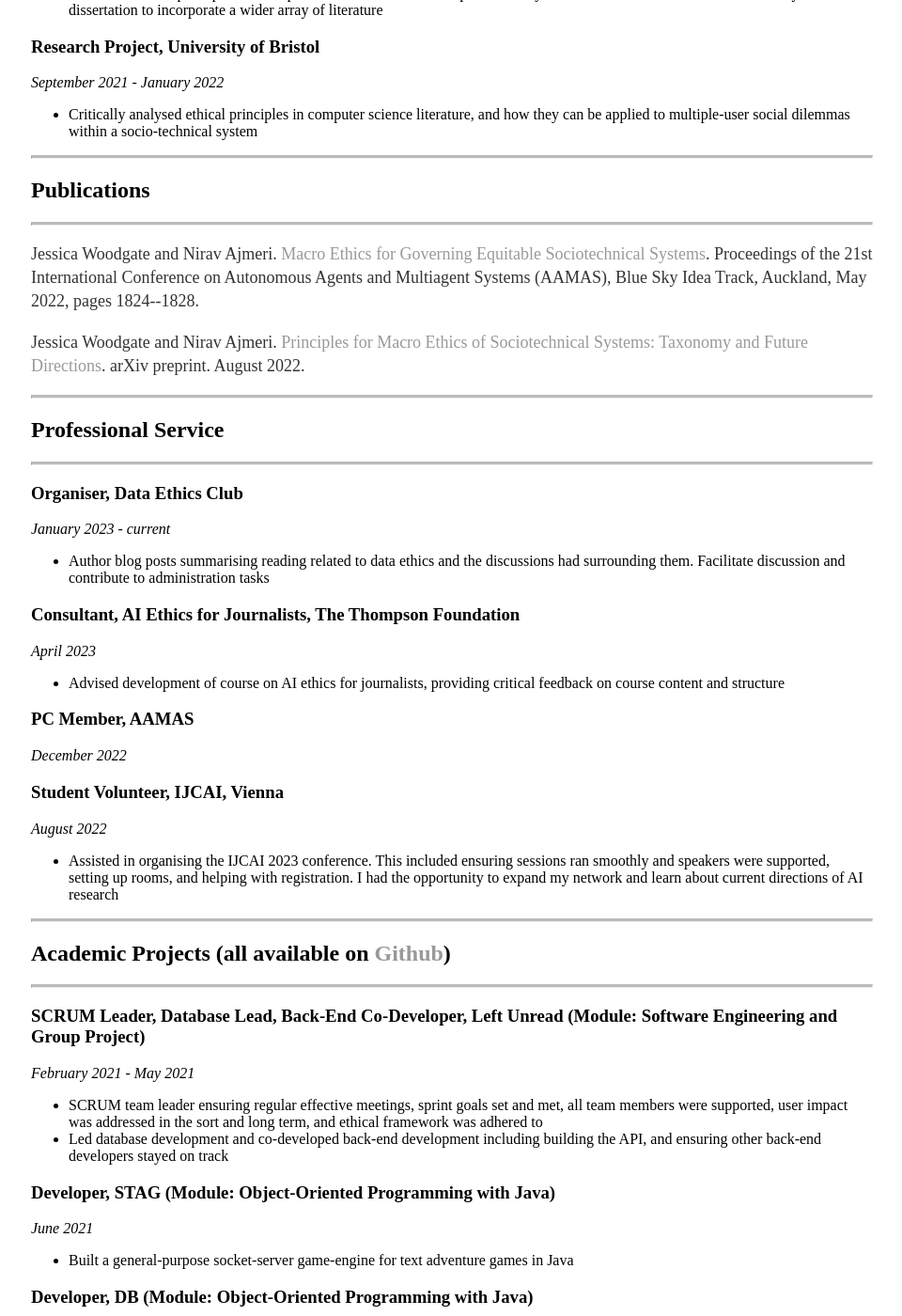
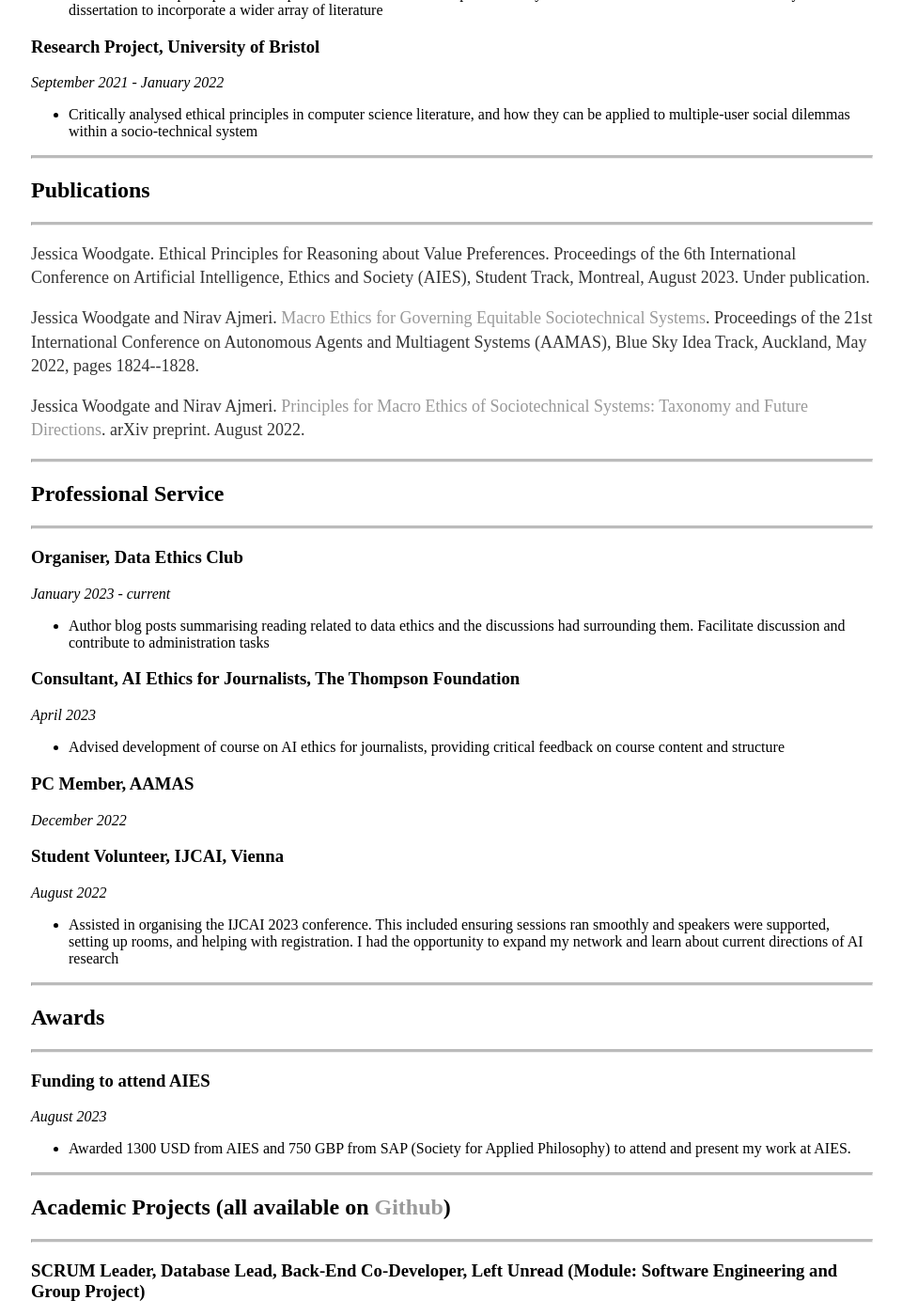
Before and after one commit to jessica-woodgate/jessica-woodgate.github.io, a Jekyll site: the page built from docs/cv/index.html, in a window 1280 px wide and 1400 px high, scrolled down 1512 px. Shown: the whole window at 94% size, without its empty margins (159-1119 px from the left). Built offline with Jekyll 4.4.1, drawn with Linux system fonts in a browser that asks for light colours.

Commit message:
removed about, added AIES

```diff
--- a/docs/cv/index.html
+++ b/docs/cv/index.html
@@ -77,7 +77,10 @@ title: CV of Jessica Woodgate
 					<hr class="solid">
 					<h2>Publications</h2>
 					<hr class="solid">
-
+					<p>Jessica Woodgate.
+						Ethical Principles for Reasoning about Value Preferences. Proceedings of the 6th International Conference on Artificial Intelligence, Ethics and Society (AIES),
+						Student Track, Montreal, August 2023. Under publication.
+					</p>
 					<p>Jessica Woodgate and Nirav Ajmeri.
 						<a href="https://dl.acm.org/doi/10.5555/3535850.3536118">Macro Ethics for Governing Equitable Sociotechnical Systems</a>.
 						Proceedings of the 21st International Conference on Autonomous Agents and Multiagent Systems (AAMAS),
@@ -114,6 +117,16 @@ title: CV of Jessica Woodgate
 					</ul>
 
 					<hr class="solid">
+					<h2>Awards</h2>
+					<hr class="solid">
+
+					<h3>Funding to attend AIES</h3>
+					<i>August 2023</i>
+					<ul>
+						<li>Awarded 1300 USD from AIES and 750 GBP from SAP (Society for Applied Philosophy) to attend and present my work at AIES.</li>
+					</ul>
+
+					<hr class="solid">
 					<h2>Academic Projects (all available on <a href="https://github.com/jessica-woodgate">Github</a>)</h2>
 					<hr class="solid">
 
```
Also changed, not shown: docs/publications/index.html (+6 -1 lines), 1 other file.
